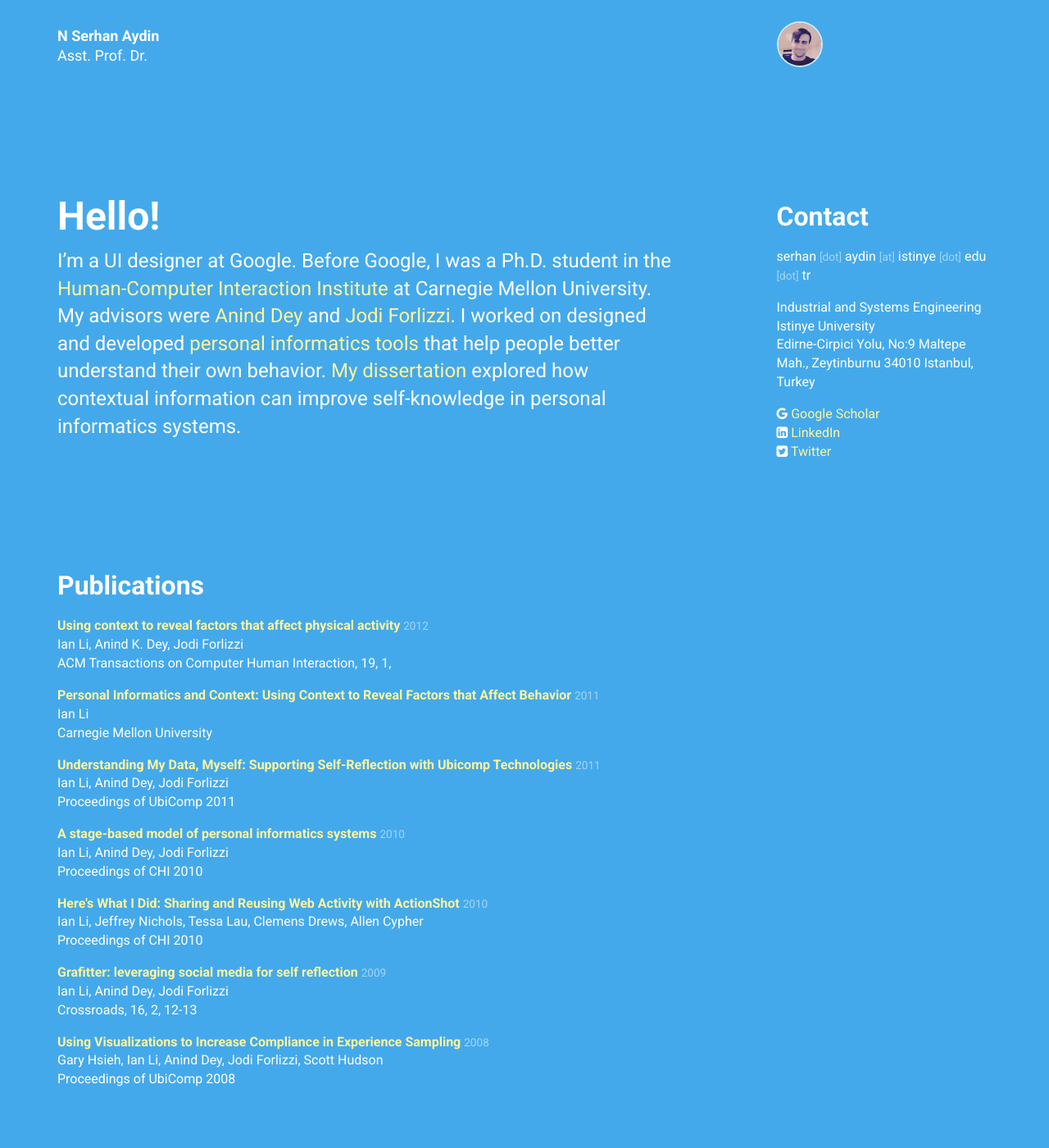
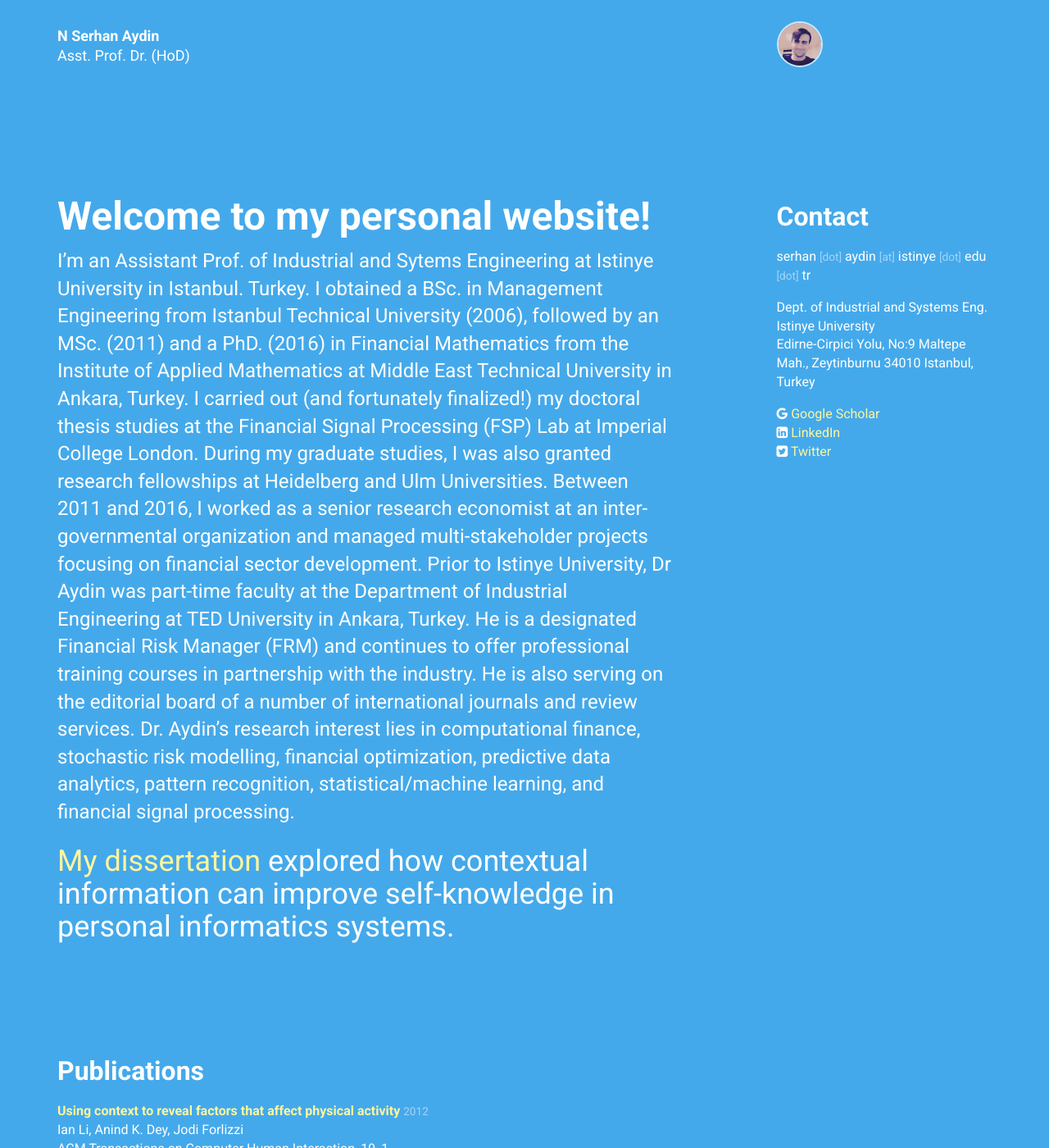
Before and after one commit to nsydn/nsydn.github.io, a Jekyll site: the page built from index.html, in a window 1280 px wide and 1400 px high. Shown: the whole window at 82% size. Built offline with Jekyll 4.4.1, drawn with Linux system fonts in a browser that asks for light colours; nearby versions of some CDN libraries.

Commit message:
Update personal.yml

```diff
--- a/_data/personal.yml
+++ b/_data/personal.yml
@@ -1,6 +1,6 @@
 name: N Serhan Aydin
 
-label: Asst. Prof. Dr.
+label: Asst. Prof. Dr. (HoD)
 
 picture: /img/profile-picture.jpg
 
@@ -8,7 +8,7 @@
 
 phone:
 
-department: Industrial and Systems Engineering
+department: Dept. of Industrial and Systems Eng.
 
 institution: Istinye University
 
@@ -32,14 +32,18 @@
     url: https://twitter.com/nsydn_
 
 intro:
-  title: Hello!
+  title: Welcome to my personal website!
   body: >
-    I'm a UI designer at Google.
-    Before Google, I was a Ph.D. student in the
-    [Human-Computer Interaction Institute](http://hcii.cs.cmu.edu/) at Carnegie Mellon University.
-    My advisors were
-    [Anind Dey](http://www.cs.cmu.edu/~anind/) and
-    [Jodi Forlizzi](http://goodgestreet.com/).
-    I worked on designed and developed
-    [personal informatics tools](http://www.personalinformatics.org/) that help people better understand their own behavior.
-    [My dissertation](http://ianli.com/thesis/) explored how contextual information can improve self-knowledge in personal informatics systems.
+    I'm an Assistant Prof. of Industrial and Sytems Engineering at Istinye University in Istanbul.
+    Turkey. I obtained a BSc. in Management Engineering from Istanbul Technical University (2006), followed by an MSc. (2011) and a
+    PhD. (2016) in Financial Mathematics from the Institute of Applied Mathematics at Middle East Technical University in Ankara, Turkey.
+    I carried out (and fortunately finalized!) my doctoral thesis studies at the Financial Signal Processing (FSP) Lab at Imperial College London.
+    During my graduate studies, I was also granted research fellowships at Heidelberg and Ulm Universities. Between 2011 and 2016, I worked as
+    a senior research economist at an inter-governmental organization and managed multi-stakeholder projects focusing on financial
+    sector development. Prior to Istinye University, Dr Aydin was part-time faculty at the Department of Industrial Engineering
+    at TED University in Ankara, Turkey. He is a designated Financial Risk Manager (FRM) and continues to offer professional training
+    courses in partnership with the industry. He is also serving on the editorial board of a number of international journals and review services.
+    Dr. Aydin’s research interest lies in computational finance, stochastic risk modelling, financial optimization, predictive data analytics, pattern
+    recognition, statistical/machine learning, and financial signal processing.
+
+    # [My dissertation](http://ianli.com/thesis/) explored how contextual information can improve self-knowledge in personal informatics systems.
```
